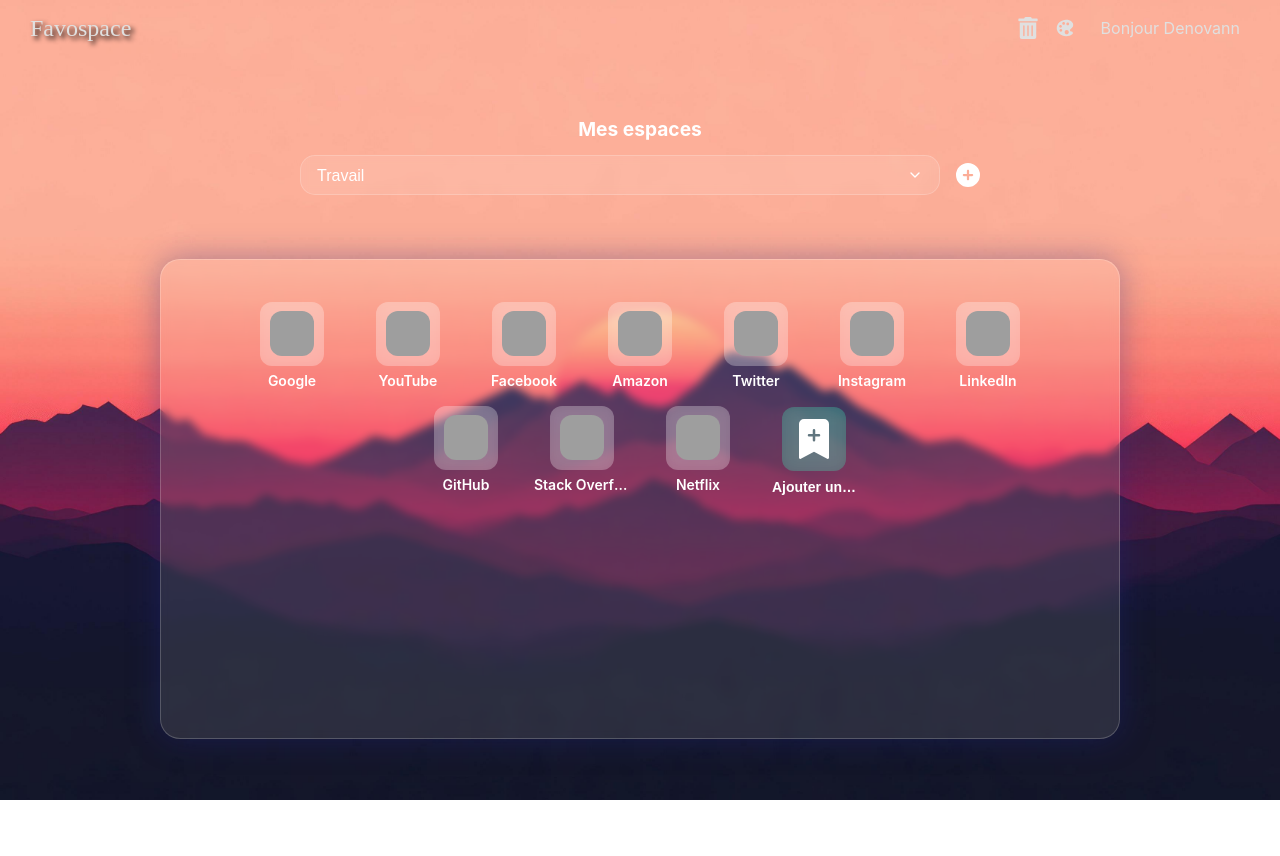
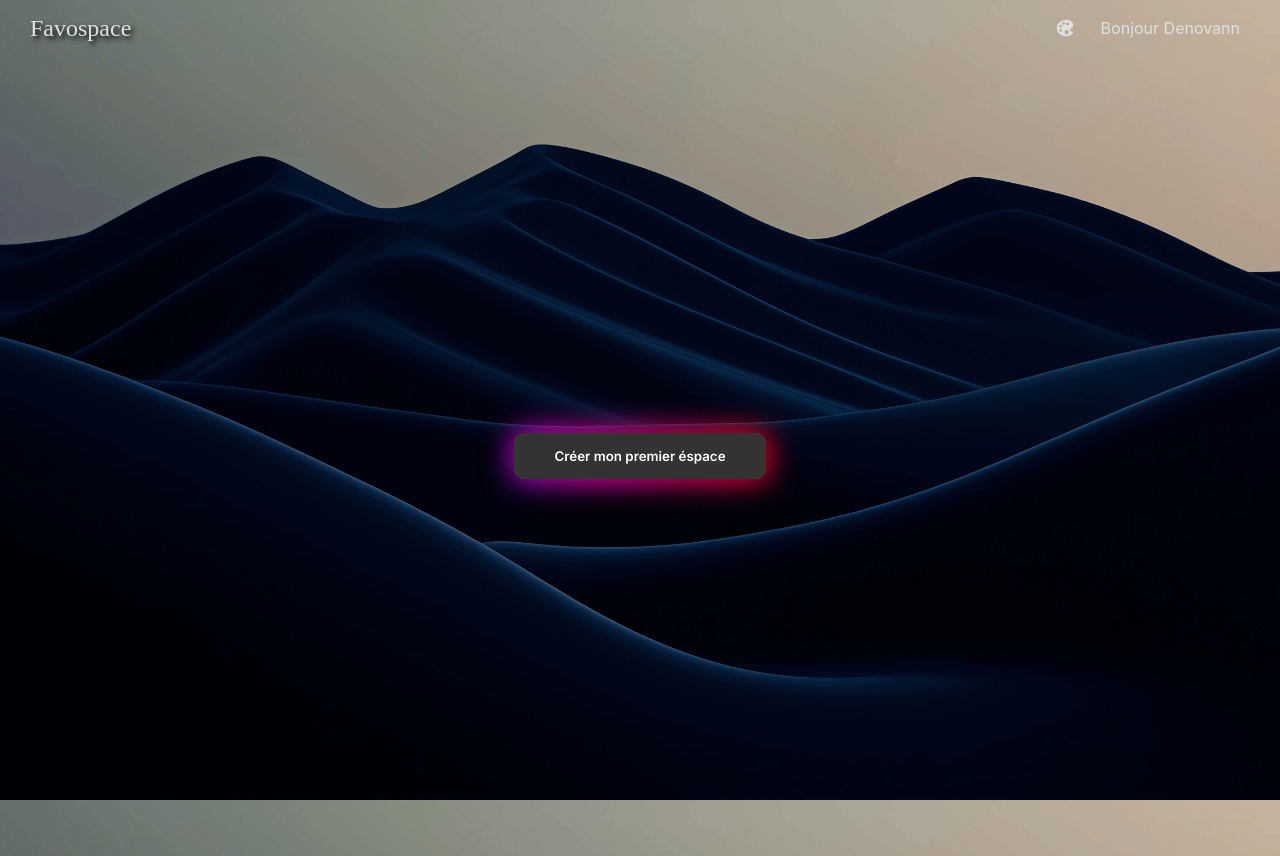
Before and after one commit to Deunoh/favospace-front, a React (Vite) app: page / in a window 1280 px wide. Before the commit the page ends 800 px from the top, so only its background shows below. Built offline with nearby package versions, Linux system fonts and the light colour scheme; grey boxes are pictures that could not be loaded; a web font is replaced by a local one.

Commit message:
add start btn

```diff
--- a/index.html
+++ b/index.html
@@ -14,6 +14,10 @@
       href="https://fonts.googleapis.com/css2?family=GFS+Didot&display=swap"
       rel="stylesheet"
     />
+    <link
+      href="https://fonts.googleapis.com/css2?family=Inter:ital,opsz,wght@0,14..32,100..900;1,14..32,100..900&display=swap"
+      rel="stylesheet"
+    />
     <title>Favospace</title>
   </head>
   <body>
--- a/src/components/App/App.jsx
+++ b/src/components/App/App.jsx
@@ -8,31 +8,35 @@
 import AddMarkModal from '../Modals/AddMarkModal/AddMarkModal';
 import AddSpaceModal from '../Modals/AddSpaceModal/AddSpaceModal';
 import RemoveSpaceConfirmModal from '../Modals/RemoveSpaceConfirmModal/RemoveSpaceConfirmModal';
+import StartButton from '../StartButton/StartButton';
 
 function App() {
   const isMarkModalOpen = useSelector((state) => state.mark.isMarkModalOpen);
   const isSpaceModalOpen = useSelector((state) => state.mark.isSpaceModalOpen);
+  const spaceList = useSelector((state) => state.mark.spaceList);
+  const isSpacesEmpty = spaceList.length === 0;
   const isRemoveSpaceModalOpen = useSelector(
     (state) => state.mark.isRemoveSpaceModalOpen
   );
+
   const dispatch = useDispatch();
-  // call api to save spaces in state
+  // call api to save spaces and marks in state
   useEffect(() => {
-    const action = fetchSpaces();
-    dispatch(action);
-  }, [dispatch]);
-
-  // call api to save spaces in state
-  useEffect(() => {
-    const action = fetchMarks();
-    dispatch(action);
+    dispatch(fetchSpaces());
+    dispatch(fetchMarks());
   }, [dispatch]);
 
   return (
     <div className="App">
-      <Header />
-      <SpaceSelect />
-      <Space />
+      <Header displayTrash={isSpacesEmpty} />
+      {isSpacesEmpty ? (
+        <StartButton />
+      ) : (
+        <>
+          <SpaceSelect />
+          <Space />
+        </>
+      )}
       {/* Modals */}
       {isMarkModalOpen && <AddMarkModal />}
       {isSpaceModalOpen && <AddSpaceModal />}
--- a/src/components/Header/Header.jsx
+++ b/src/components/Header/Header.jsx
@@ -1,5 +1,6 @@
 import './Header.scss';
 import { useState } from 'react';
+import PropTypes from 'prop-types';
 import { useDispatch, useSelector } from 'react-redux';
 import { FaTrashAlt } from 'react-icons/fa';
 import { IoIosColorPalette } from 'react-icons/io';
@@ -10,7 +11,7 @@
   desactivateEditMode,
 } from '../../actions/markActions';
 
-const Header = () => {
+const Header = ({ displayTrash }) => {
   const dispatch = useDispatch();
   const isEditMode = useSelector((state) => state.mark.isEditMode);
   const [isThemeModalOpen, setIsThemeModalOpen] = useState(false);
@@ -72,11 +73,14 @@
           <>
             <h1 className="header-main-title">Favospace</h1>
             <div className="header-settings-container">
-              <FaTrashAlt
-                size={22}
-                className="clickable-icon"
-                onClick={handleEdit}
-              />
+              {!displayTrash && (
+                <FaTrashAlt
+                  size={22}
+                  className="clickable-icon"
+                  onClick={handleEdit}
+                />
+              )}
+
               <IoIosColorPalette
                 size={22}
                 onClick={toggleThemeModal}
@@ -108,4 +112,8 @@
   );
 };
 
+Header.propTypes = {
+  displayTrash: PropTypes.bool.isRequired,
+};
+
 export default Header;
--- /dev/null
+++ b/src/components/StartButton/StartButton.jsx
@@ -0,0 +1,23 @@
+import { useDispatch } from 'react-redux';
+import './StartButton.scss';
+import { toggleSpaceModal } from '../../actions/markActions';
+
+const StartButton = () => {
+  const dispatch = useDispatch();
+  const handleOpenSpaceModal = () => {
+    dispatch(toggleSpaceModal());
+  };
+  return (
+    <div className="start-btn-container">
+      <button
+        className="start-btn"
+        type="button"
+        onClick={handleOpenSpaceModal}
+      >
+        Créer mon premier éspace
+      </button>
+    </div>
+  );
+};
+
+export default StartButton;
--- /dev/null
+++ b/src/components/StartButton/StartButton.scss
@@ -0,0 +1,78 @@
+.start-btn-container {
+  width: 100vw;
+  height: 100vh;
+  display: flex;
+  justify-content: center;
+  align-items: center;
+  // background-color: #0f172a;
+  overflow: hidden;
+}
+
+.start-btn {
+  font-family: Inter, ui-sans-serif, system-ui, sans-serif, 'Apple Color Emoji',
+    'Segoe UI Emoji', Segoe UI Symbol, 'Noto Color Emoji';
+  font-weight: 600;
+  padding: 15px 40px;
+  border: none;
+  outline: none;
+  color: #fff;
+  cursor: pointer;
+  position: relative;
+  z-index: 0;
+  border-radius: 12px;
+  &::after {
+    content: '';
+    z-index: -1;
+    position: absolute;
+    width: 100%;
+    height: 100%;
+    background-color: #333;
+    left: 0;
+    top: 0;
+    border-radius: 10px;
+  }
+  // glow
+  &::before {
+    content: '';
+    background: linear-gradient(
+      45deg,
+      #ff0000,
+      #ff7300,
+      #fffb00,
+      #48ff00,
+      #00ffd5,
+      #002bff,
+      #ff00c8,
+      #ff0000
+    );
+    position: absolute;
+    top: -2px;
+    left: -2px;
+    background-size: 600%;
+    z-index: -1;
+    width: calc(100% + 4px);
+    height: calc(100% + 4px);
+    filter: blur(15px);
+    animation: glowing 20s linear infinite;
+    transition: opacity 0.3s ease-in-out;
+    border-radius: 10px;
+    opacity: 1;
+  }
+  @keyframes glowing {
+    0% {
+      background-position: 0 0;
+    }
+    50% {
+      background-position: 400% 0;
+    }
+    100% {
+      background-position: 0 0;
+    }
+  }
+  &:hover::after {
+    background: transparent;
+  }
+  &:active {
+    font-weight: bold;
+  }
+}
--- a/src/data/testData.js
+++ b/src/data/testData.js
@@ -1,16 +1,16 @@
 export const mockSpaceList = [
-  {
-    id: '1',
-    name: 'Travail',
-  },
-  {
-    id: '2',
-    name: 'Personnel',
-  },
-  {
-    id: '3',
-    name: 'Projets',
-  },
+  // {
+  //   id: '1',
+  //   name: 'Travail',
+  // },
+  // {
+  //   id: '2',
+  //   name: 'Personnel',
+  // },
+  // {
+  //   id: '3',
+  //   name: 'Projets',
+  // },
 ];
 
 export const mockFavoritesList = [
--- a/src/styles/index.scss
+++ b/src/styles/index.scss
@@ -8,10 +8,8 @@
     sans-serif;
   -webkit-font-smoothing: antialiased;
   -moz-osx-font-smoothing: grayscale;
-  // background: v.$webkit-default-degrade;
-  // background: v.$default-degrade;
   // Image de fond
-  background-image: url('../assets/mountain-4.jpg');
+  background-image: url('../assets/mountain_dark-2.png');
   background-size: cover;
   background-position: center;
   background-repeat: no-repeat;
```
